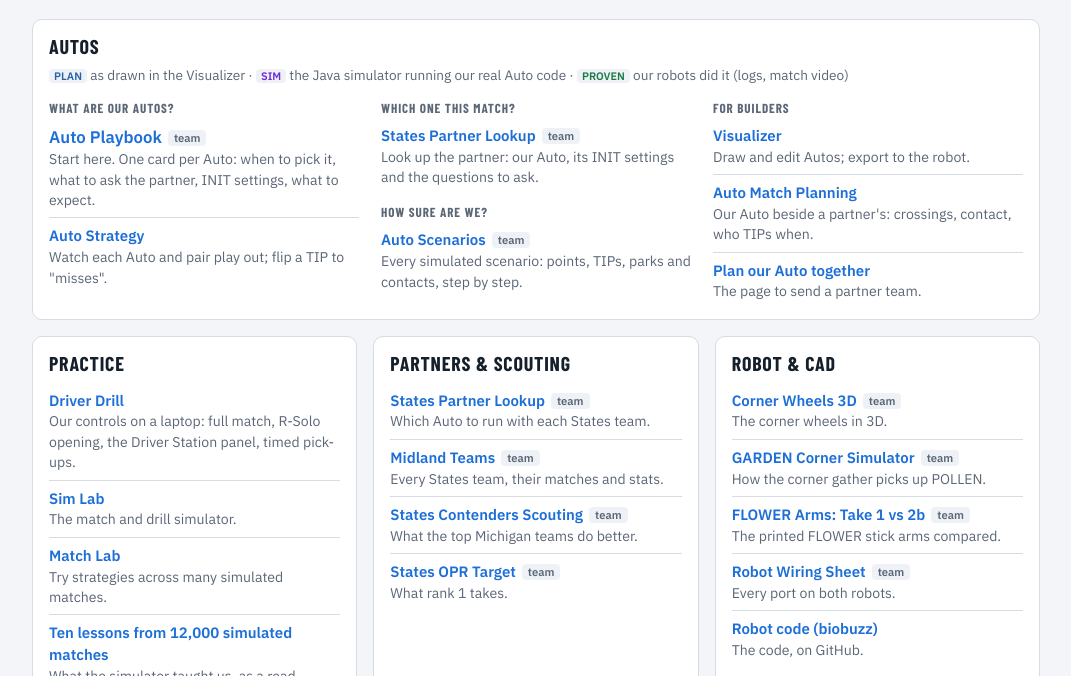
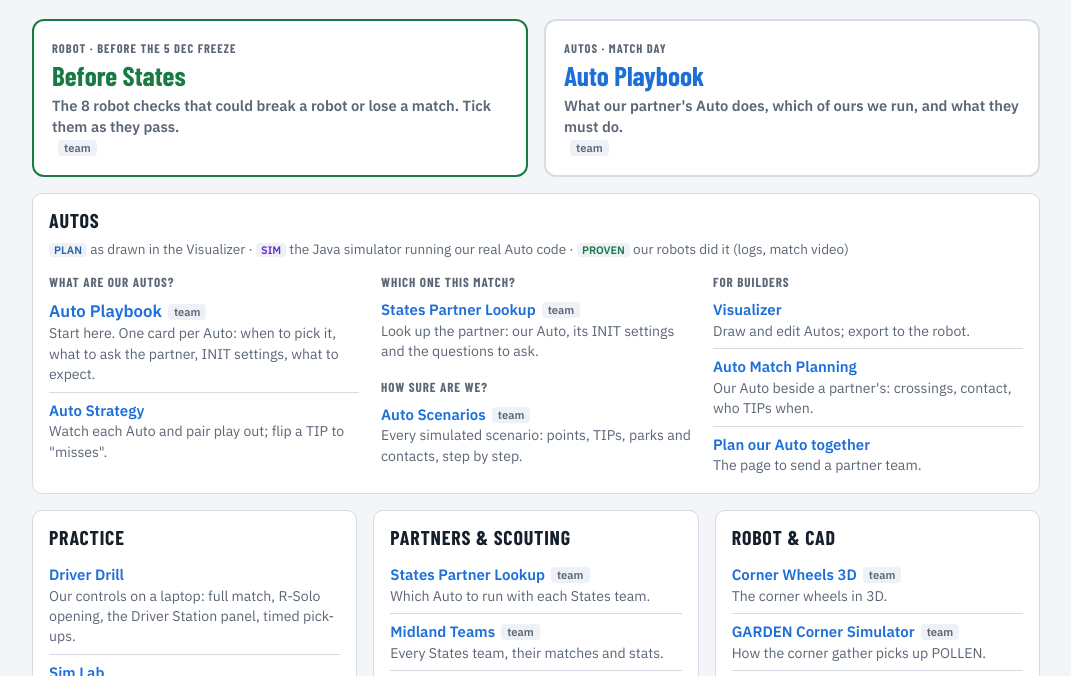
Before and after one commit to Mona-Shores-FTC-Robotics/mona-shores-ftc-robotics.github.io, a plain HTML site: page index.html in a window 1280 px wide. Shown: the part 97-773 px from the top of the page, without its empty margins (104-1175 px from the left). Drawn offline with nearby package versions, Linux system fonts and the light colour scheme.

Commit message:
Landing page: highlight Before States and the Auto Playbook (#4)
* Landing page at the org's home: practice, Autos, partners, robot, event reviews

The home page used to redirect to the Visualizer. It now lists the drill, the Sim Lab,
the Visualizer's pages and the team's shared Claude pages. A link carrying an Auto
(#gh=... or ?...) still redirects to the Visualizer, so old Auto links keep working.

Co-Authored-By: Claude Opus 5.5 <noreply@anthropic.com>
Claude-Session: https://claude.ai/code/session_01TTqzV5gxicG8E11eqWc7ux

* Landing page: Auto Scenarios now links to the team's one page

Co-Authored-By: Claude Opus 5.5 <noreply@anthropic.com>
Claude-Session: https://claude.ai/code/session_01TTqzV5gxicG8E11eqWc7ux

* Landing page: Autos first, sorted by question, with the Auto Playbook and a PLAN/SIM/PROVEN legend

Co-Authored-By: Claude Opus 5.5 <noreply@anthropic.com>
Claude-Session: https://claude.ai/code/session_01TTqzV5gxicG8E11eqWc7ux

* Landing page: highlight Before States and the Auto Playbook at the top

Co-Authored-By: Claude Opus 5.5 <noreply@anthropic.com>
Claude-Session: https://claude.ai/code/session_01TTqzV5gxicG8E11eqWc7ux

---------

Co-authored-by: Claude <noreply@anthropic.com>

```diff
--- a/index.html
+++ b/index.html
@@ -48,6 +48,14 @@
   .b.plan { color: var(--plan); } .b.sim { color: var(--uv); } .b.proven { color: var(--proven); }
   li.star > a { font-size: 1.05rem; }
   footer { color: var(--dim); font-size: .85rem; margin-top: 22px; }
+  .hl { display: grid; gap: 16px; grid-template-columns: repeat(auto-fit, minmax(280px, 1fr)); margin-bottom: 16px; }
+  .hl a.card { display: block; background: var(--card); border: 2px solid var(--line); border-radius: 12px; padding: 16px 18px; color: var(--ink); text-decoration: none; min-width: 0; }
+  .hl a.card:hover, .hl a.card:focus-visible { border-color: var(--accent); }
+  .hl a.card.go { border-color: var(--proven); }
+  .hl .k { font: 700 .78rem var(--fd); letter-spacing: .08em; text-transform: uppercase; color: var(--dim); }
+  .hl .n { display: block; font: 700 1.7rem/1.1 var(--fd); margin: 2px 0 4px; color: var(--accent); }
+  .hl a.card.go .n { color: var(--proven); }
+  .hl .d { font-size: .92rem; }
 </style>
 </head>
 <body>
@@ -56,6 +64,11 @@
     <h1>Mona Shores FTC · <span class="uv">Ultraviolet 20245</span> &amp; <span class="ir">Infrared 19429</span></h1>
     <p class="sub">BIOBUZZ 2026–27. Everything the team uses, in one place. Links marked <b>team</b> open only for people they've been shared with.</p>
   </header>
+
+  <div class="hl">
+    <a class="card go" href="https://claude.ai/artifact/2xUp6pSHbJYRwHZAbXZRLk"><span class="k">Robot · before the 5 Dec freeze</span><span class="n">Before States</span><span class="d">The 8 robot checks that could break a robot or lose a match. Tick them as they pass.</span> <span class="t">team</span></a>
+    <a class="card" href="https://claude.ai/artifact/9jHhmCFRzJnuLHctM6XKCD"><span class="k">Autos · match day</span><span class="n">Auto Playbook</span><span class="d">What our partner's Auto does, which of ours we run, and what they must do.</span> <span class="t">team</span></a>
+  </div>
 
   <div class="grid">
     <section class="wide">
```
